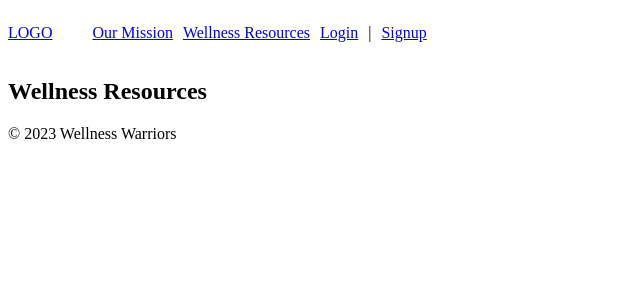
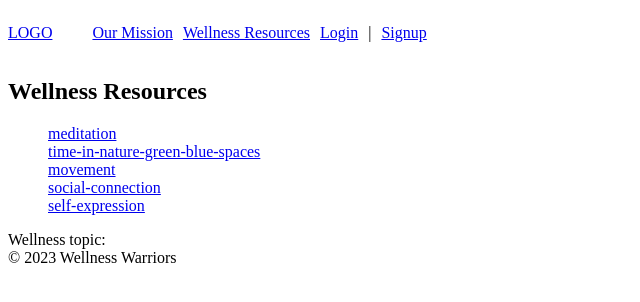
Before and after one commit to dxyz773/mind-matters, a React (Vite) app in the folder client/: page /wellness-resources in a window 1280 px wide. Shown: the top 302 px of the page, without its empty margins (0-640 px from the left). Built offline with nearby package versions, Linux system fonts and the light colour scheme.

Commit message:
Update Resource page

```diff
--- a/client/src/App.jsx
+++ b/client/src/App.jsx
@@ -7,7 +7,8 @@ import Home from "./ui/Home";
 import OurMission from "./ui/OurMission";
 import Auth from "./features/authentication/Auth";
 import UserAccount from "./features/user/UserAccount";
-import WellnessResources from "./features/wellness-resources/WellnessResources";
+import WellnessResourcePage from "./features/wellness-resources/WellnessResourcePage";
+// import WellnesssTopic from "./features/wellness-resources/WellnesssTopic";
 
 const router = createBrowserRouter([
   {
@@ -25,7 +26,7 @@ const router = createBrowserRouter([
       { path: "/signup", element: <Auth /> },
       {
         path: "/wellness-resources",
-        element: <WellnessResources />,
+        element: <WellnessResourcePage />,
         errorElement: <Error />,
       },
     ],
--- /dev/null
+++ b/client/src/features/wellness-resources/WellnessLink.jsx
@@ -0,0 +1,12 @@
+import { Link } from "react-router-dom";
+function WellnessLink({ topic }) {
+  return (
+    <li>
+      <Link to={`/wellness-resources?topic=${topic.toLowerCase()}`}>
+        {topic}
+      </Link>
+    </li>
+  );
+}
+
+export default WellnessLink;
--- /dev/null
+++ b/client/src/features/wellness-resources/WellnessNavbar.jsx
@@ -0,0 +1,21 @@
+import WellnessLink from "./WellnessLink";
+function WellnessNavbar() {
+  const wellnessTopics = [
+    "meditation",
+    "time-in-nature-green-blue-spaces",
+    "movement",
+    "social-connection",
+    "self-expression",
+  ];
+  return (
+    <div>
+      <ul style={{ listStyle: "none" }}>
+        {wellnessTopics.map((topic) => (
+          <WellnessLink topic={topic} key={topic} />
+        ))}
+      </ul>
+    </div>
+  );
+}
+
+export default WellnessNavbar;
--- /dev/null
+++ b/client/src/features/wellness-resources/WellnessResourcePage.jsx
@@ -0,0 +1,14 @@
+import WellnessNavbar from "./WellnessNavbar";
+import WellnesssTopic from "./WellnesssTopic";
+
+function WellnessResourcePage() {
+  return (
+    <div>
+      <h2>Wellness Resources</h2>
+      <WellnessNavbar />
+      <WellnesssTopic />
+    </div>
+  );
+}
+
+export default WellnessResourcePage;
--- a/client/src/features/wellness-resources/WellnessResources.jsx
+++ /dev/null
@@ -1,9 +0,0 @@
-function WellnessResources() {
-  return (
-    <div>
-      <h2>Wellness Resources</h2>
-    </div>
-  );
-}
-
-export default WellnessResources;
--- /dev/null
+++ b/client/src/features/wellness-resources/WellnesssTopic.jsx
@@ -0,0 +1,10 @@
+import { useSearchParams } from "react-router-dom";
+
+function WellnesssTopic() {
+  let [searchParams] = useSearchParams();
+  const topic = searchParams.get("topic");
+
+  return <div>Wellness topic: {topic}</div>;
+}
+
+export default WellnesssTopic;
--- a/client/src/features/wellness-tracker/ActionItem.jsx
+++ /dev/null
@@ -1,5 +0,0 @@
-function ActionItem() {
-  return <div>Action Item</div>;
-}
-
-export default ActionItem;
--- a/client/src/features/wellness-tracker/ActionItemList.jsx
+++ /dev/null
@@ -1,5 +0,0 @@
-function ActionItemList() {
-  return <div>Action item list</div>;
-}
-
-export default ActionItemList;
--- /dev/null
+++ b/client/src/features/wellness-tracker/Task.jsx
@@ -0,0 +1,5 @@
+function Task() {
+  return <div>Action Item</div>;
+}
+
+export default Task;
--- /dev/null
+++ b/client/src/features/wellness-tracker/TaskList.jsx
@@ -0,0 +1,5 @@
+function TaskList() {
+  return <div>Action item list</div>;
+}
+
+export default TaskList;
```
Also changed, not shown: client/src/features/wellness-resources/WellnessResourceList.jsx (deleted).
